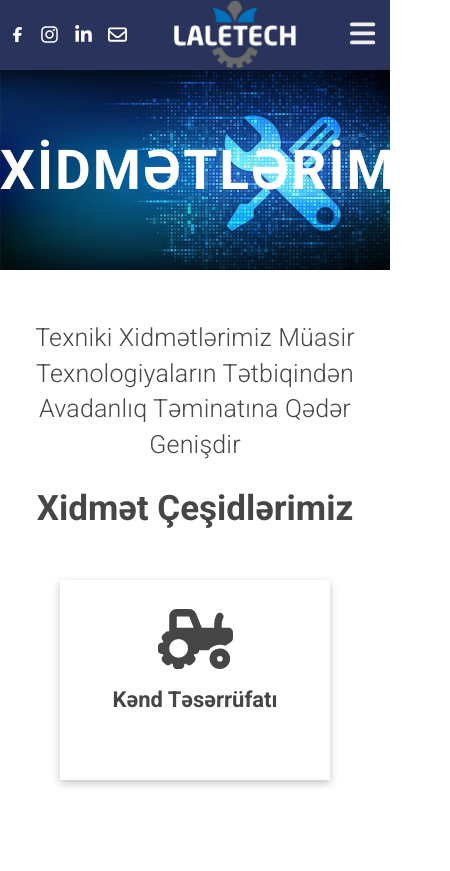
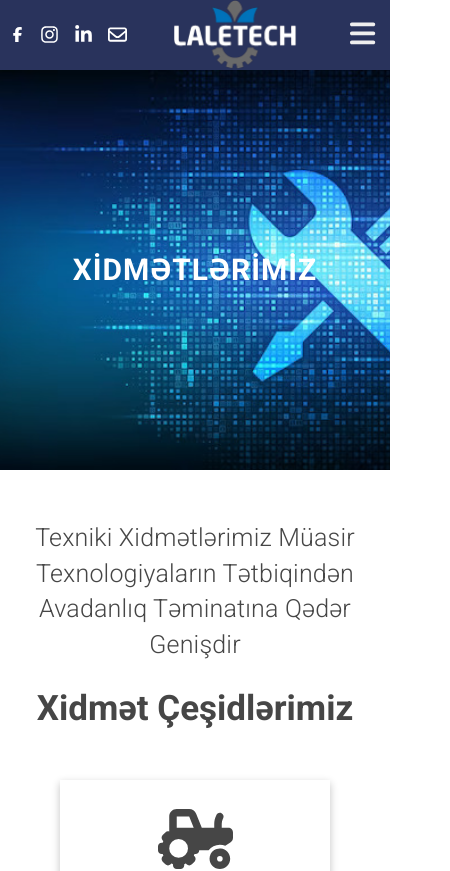
Before and after one commit to ElchinAbuzarli/ADVANCED-LALETECH, a Next.js app: page /xidmet in a window 390 px wide. Shown: the top 871 px of the page, 450 px wide, since content can reach past the window. Built offline with nearby package versions, Linux system fonts and the light colour scheme.

Commit message:
title fonts

```diff
--- a/components/contact-title/index.scss
+++ b/components/contact-title/index.scss
@@ -28,7 +28,7 @@
     }
 
 
-    @media(max-width:376px){
+    @media(max-width:621px){
         .about-title{
             font-size: 50px;
             letter-spacing: 7px;
--- a/components/service-title/index.scss
+++ b/components/service-title/index.scss
@@ -30,10 +30,10 @@
 
     // RESPONSIVES
 
-    @media(max-width:471px){
+    @media(max-width:621px){
       .service-img-title{
-        font-size: 80px;
-        letter-spacing: 10px;
+        font-size: 40px;
+        letter-spacing: 6px;
       }
     }
 
--- a/components/xidmet-title/index.scss
+++ b/components/xidmet-title/index.scss
@@ -44,18 +44,8 @@
 
 @media(max-width:641px) {
     .xidmet-img-title{
-        font-size: 65px;
-        letter-spacing: 7px;
-    }
-}
-
-@media(max-width:471px){
-    .xidmet-img-title{
-        font-size: 55px;
-        letter-spacing: 2px;
-    }
-    .xidmet-title-container{
-        height: 200px;
+        font-size: 30px;
+        letter-spacing:1px;
     }
 }
 
```
Also changed, not shown: components/project-title/index.scss (+5 -13 lines), components/reference-title/index.scss (+3 -8 lines).
